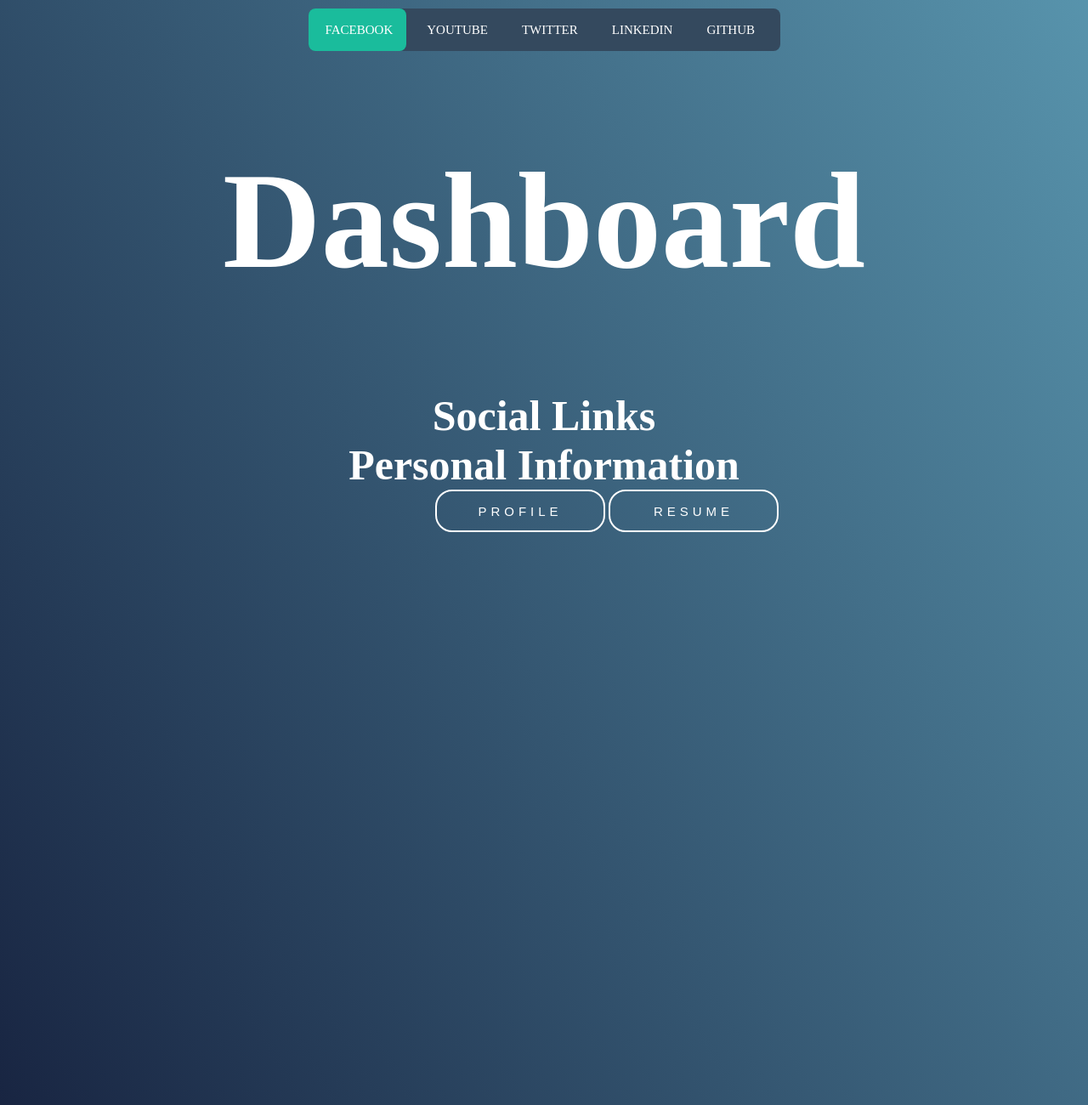
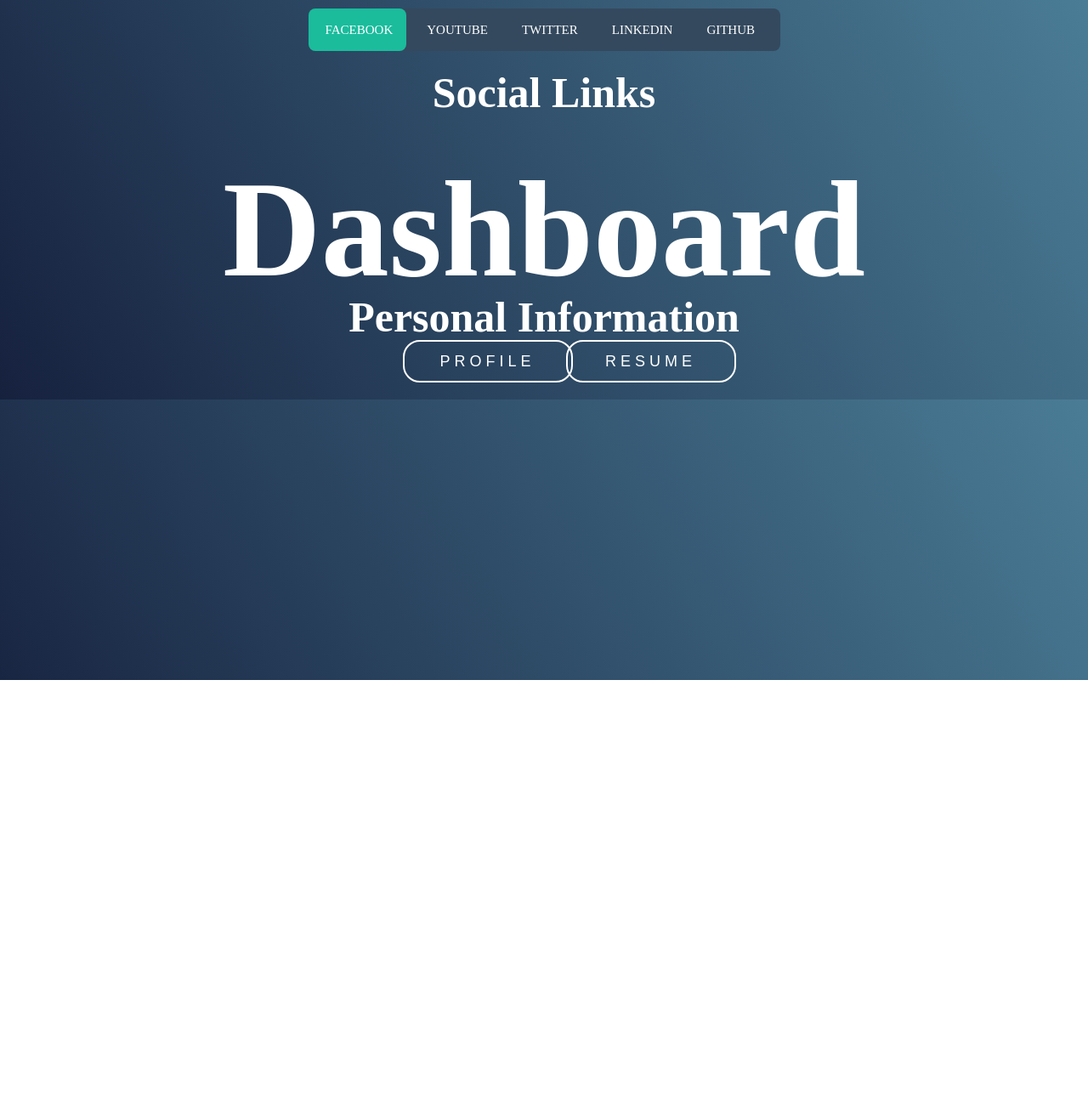
Before and after one commit to law1437/Tryng-CSS, a plain HTML site: page Trying CSS/index.html in a window 1280 px wide. Shown: the top 1300 px of the page at 85% size. After the commit the page ends 800 px from the top, so only its background shows below. Drawn offline with Linux system fonts and the light colour scheme.

```diff
--- a/Trying CSS/index.html
+++ b/Trying CSS/index.html
@@ -22,20 +22,16 @@
 <div class="center-content">
 <h1>Dashboard</h1>  </div>
 
+<div class="Social">
+<h2>Social Links</h2></div>
 
-<h2>Social Links</h2>
-
-<div><h2>Personal Information</h2></div>
+<div class="info">
+    <h2>Personal Information</h2>
+</div>
 
     <button class="btn1"><a href="profile.html">Profile</a></li></button>
     <button class="btn2"><a href="resume.html"target="_blank"">Resume</a></li></button>
 
 
-</div>
-    <div class="social">
-
-</div>
-
-
 </body>
 </html>
--- a/Trying CSS/style.css
+++ b/Trying CSS/style.css
@@ -70,7 +70,11 @@
     font-size: 15px;
     box-shadow: 0 0 0 white;
     transition: ease-in .5s;
-    margin-left: 40%;
+    margin-left: 37%;
+    position: absolute;
+    top: 50%;
+    text-align: center;
+    font-size: 18px;
 
 }
 a{
@@ -111,11 +115,11 @@
     font-size: 15px;
     box-shadow: 0 0 0 white;
     transition: ease-in .5s;
-}
-a{
-    color: #fff;
-    text-decoration: none;
-    transition: ease-in-out .5s;
+    position: absolute;
+    top: 50%;
+    text-align: center;
+    font-size: 18px;
+    margin-left: 52%;
 }
 .btn2:hover{
     box-shadow: 0 0 20px #fff;
@@ -126,33 +130,34 @@
 }
 
 
-.social{
-    display: flex;
-    justify-content: center;
-    align-items: top;
-    height: 100vh;
+.Social{
+    position: absolute;
+    top: 10%;
+    width: 100%;
     text-align: center;
-    color: #fff;
+    font-size: 18px;
 
 }
 /* this is the personal info*/
 .info{
-    display: flex;
-    justify-content: center;
-    align-items: center;
-    height: 100vh;
-    text-align: center;
-    color: #fff;
+position: absolute;
+top: 43%;
+width: 100%;
+text-align: center;
+font-size: 18px;
+
 }
 /*navigation bar */
 nav{
-    margin: 10px auto 0;
+    margin: 10px auto ;
     position: relative;
     width: 555px;
     height: 50px;
     background-color: #34495e;
     border-radius: 8px;
     font-size: 0;
+    justify-content: center;
+    align-items: center;
 }
 nav a{
     line-height: 50px;
```
